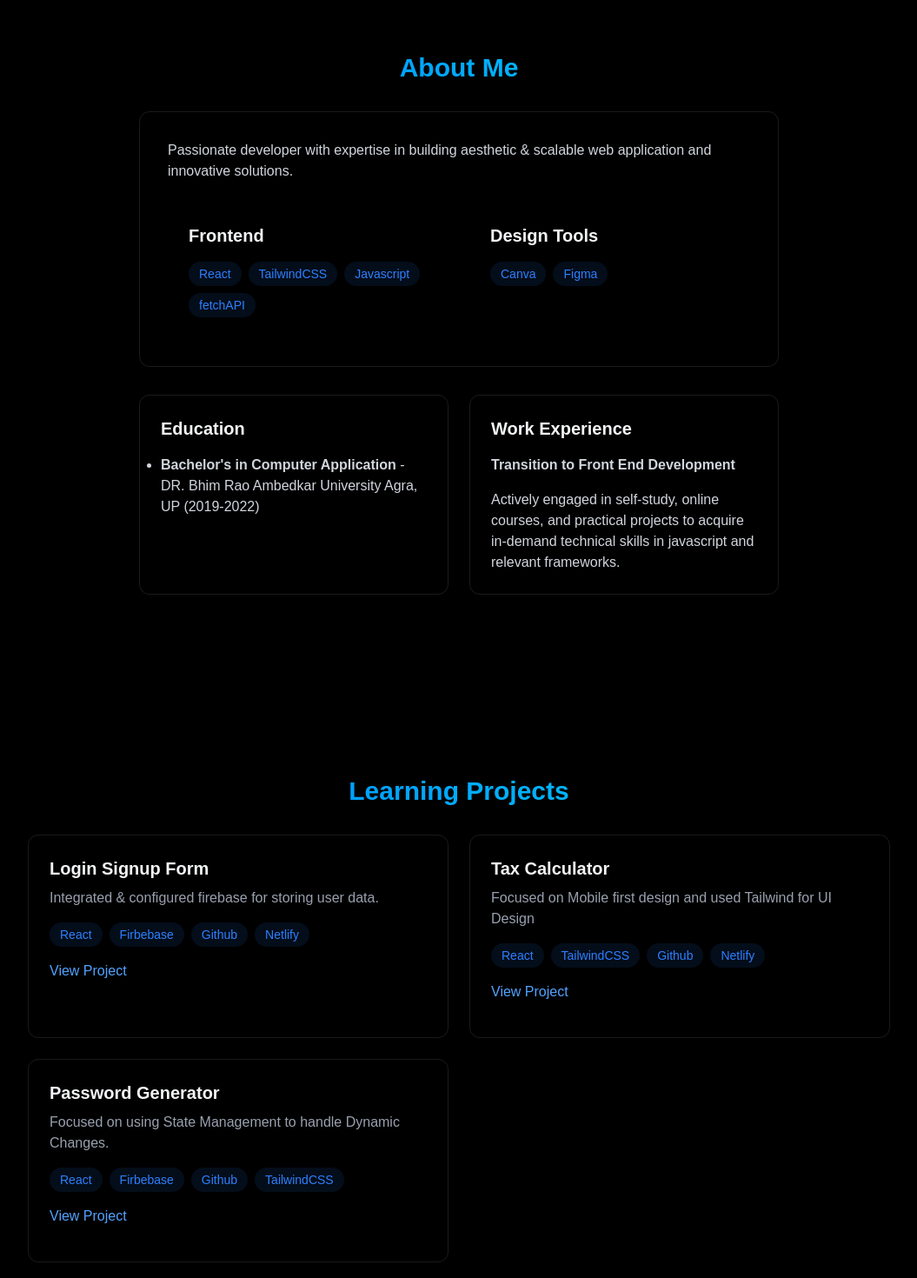
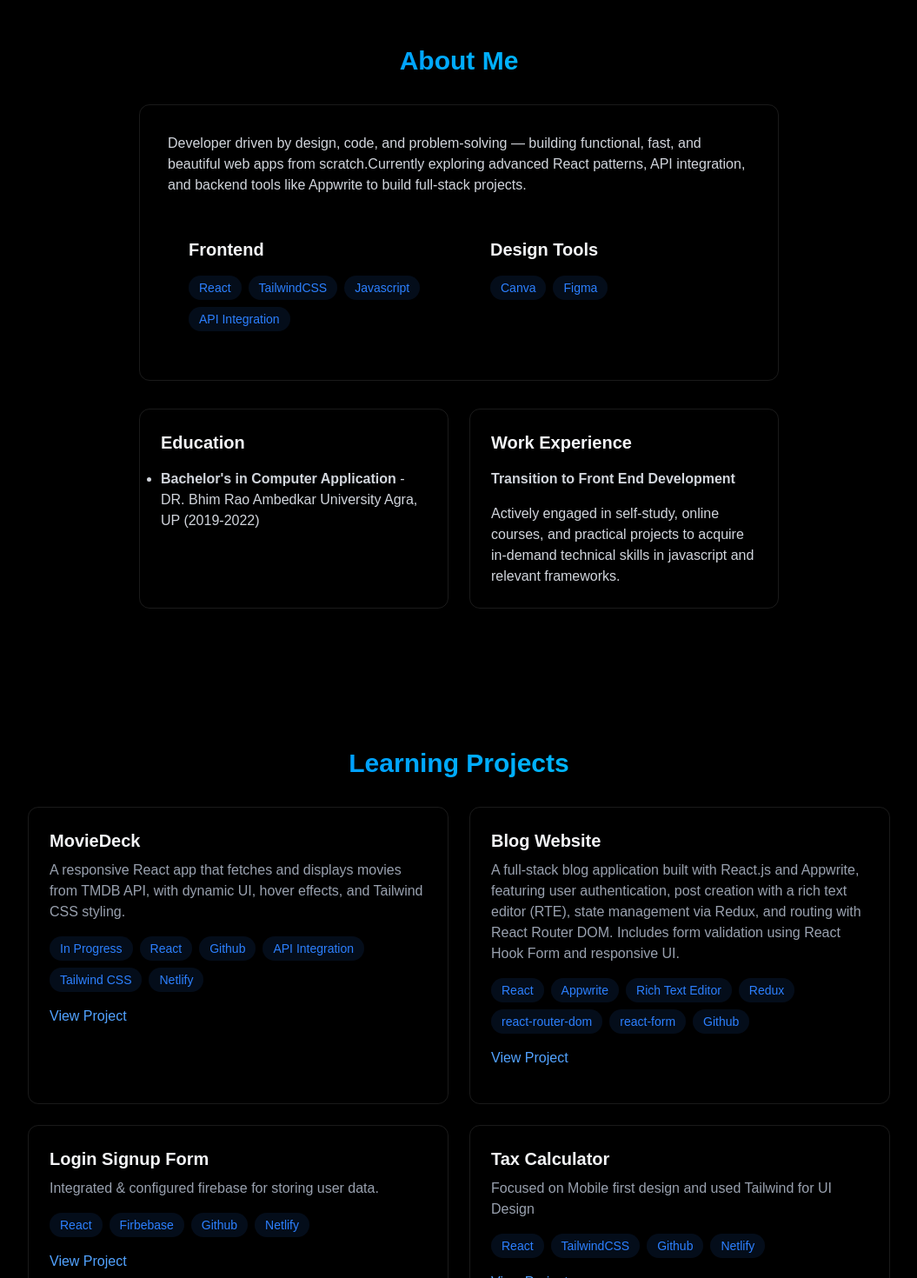
Before and after one commit to apeksha-rgb/react_portfolio, a React (Vite) app: page / in a window 1280 px wide. Shown: the part 828-2298 px from the top of the page at 87% size, without its empty margins (112-1167 px from the left). Built offline with nearby package versions, Linux system fonts and the light colour scheme.

Commit message:
updated Projects

```diff
--- a/src/components/sections/About.jsx
+++ b/src/components/sections/About.jsx
@@ -1,7 +1,7 @@
 import React from 'react'
 
 function About() {
-  const frontendSkills = ["React" ,"TailwindCSS" , "Javascript" , "fetchAPI"]
+  const frontendSkills = ["React" ,"TailwindCSS" , "Javascript" , "API Integration"]
   const designTool = ["Canva" , "Figma",]
   return (
     <section id="about" className='min-h-screen flex items-center justify-center py-20'>
@@ -10,7 +10,7 @@ function About() {
 
         <div className='rounded-xl p-8 border-white/10 border hover:-translate-y-1 transition-all'>
 
-          <p className='text-gray-300 mb-6'>Passionate developer with expertise in building aesthetic & scalable web application and innovative solutions.</p>
+          <p className='text-gray-300 mb-6'>Developer driven by design, code, and problem-solving — building functional, fast, and beautiful web apps from scratch.Currently exploring advanced React patterns, API integration, and backend tools like Appwrite to build full-stack projects.</p>
 
           <div className='grid grid-cols-1 md:grid-cols-2 gap-6'>
             <div className='rounded-xl p-6 hover:-translate-y-1 transition-all'>
--- a/src/components/sections/Home.jsx
+++ b/src/components/sections/Home.jsx
@@ -6,7 +6,7 @@ function Home() {
       <div className='text-center z-10 px-4'>
         <h1 className='text-5xl md:text-7xl font-bold mb-6 bg-gradient-to-r from-blue-500 to-cyan-400 bg-clip-text text-transparent leading-right'>Hi, I'm Apeksha Shakya</h1>
 
-        <p className='text-gray-400 text-lg mb-8 max-w-lg mx-auto'> An Aspiring Frontend Developer who loves crafting website design and logics using React. My goal is to build solutions that offers aesthetic design and better performance.</p>
+        <p className='text-gray-400 text-lg mb-8 max-w-lg mx-auto'> I’m an aspiring frontend developer who loves turning ideas into interactive, visually appealing websites using React.</p>
 
         <div className='flex justify-center space-x-4'>
           <a href='#project' className='bg-blue-500 text-white py-3 px-6 rounded font-medium transition relative overflow-hidden hover:-translate-y-0.5 hover:shadow-[0_0_15px_rgba[59,130,246,0.4]]'>View Projects</a>
--- a/src/components/sections/Project.jsx
+++ b/src/components/sections/Project.jsx
@@ -11,6 +11,33 @@ function Project() {
           Learning Projects
         </h2>
         <div className='grid grid-cols-1 md:grid-cols-2 gap-6'>
+          <div className='p-6 rounded-xl border border-white/10 hover:-translate-y-1 hover:border-blue-500/30 hover:shadow-[0_2x_8px_rgba(59,130,246,0.2)] transition'>
+            <h3 className='text-xl font-bold mb-2'>MovieDeck</h3>
+            <p className='text-gray-400 mb-4'>
+              A responsive React app that fetches and displays movies from TMDB API, with dynamic UI, hover effects, and Tailwind CSS styling.
+            </p>
+            <div className='flex  flex-wrap gap-2'>
+              {["In Progress","React", "Github","API Integration","Tailwind CSS", "Netlify"].map((tech,key) => (<span key={key} className='bg-blue-500/10 text-blue-500 py-1 px-3 rounded-full text-sm hover:bg-blue-500/20 hover:shadow-[0_2px_8px_rgba(59,130,246,0.1)] transition-all'> {tech}</span>))}
+
+            </div>
+            <div className='flex justify-between items-center'>
+              <a href='https://moviedack.netlify.app' className='text-blue-400 hover:text-blue-300 transition-colors my-4'>View Project </a>
+            </div>
+          </div>
+
+          <div className='p-6 rounded-xl border border-white/10 hover:-translate-y-1 hover:border-blue-500/30 hover:shadow-[0_2x_8px_rgba(59,130,246,0.2)] transition'>
+            <h3 className='text-xl font-bold mb-2'>Blog Website</h3>
+            <p className='text-gray-400 mb-4'>
+              A full-stack blog application built with React.js and Appwrite, featuring user authentication, post creation with a rich text editor (RTE), state management via Redux, and routing with React Router DOM. Includes form validation using React Hook Form and responsive UI.
+            </p>
+            <div className='flex  flex-wrap gap-2'>
+              {["React","Appwrite","Rich Text Editor","Redux","react-router-dom","react-form", "Github"].map((tech,key) => (<span key={key} className='bg-blue-500/10 text-blue-500 py-1 px-3 rounded-full text-sm hover:bg-blue-500/20 hover:shadow-[0_2px_8px_rgba(59,130,246,0.1)] transition-all'> {tech}</span>))}
+
+            </div>
+            <div className='flex justify-between items-center'>
+              <a href='https://github.com/apeksha-rgb/react_practice/tree/main/14megaBlog' className='text-blue-400 hover:text-blue-300 transition-colors my-4'>View Project </a>
+            </div>
+          </div>
 
           <div className='p-6 rounded-xl border border-white/10 hover:-translate-y-1 hover:border-blue-500/30 hover:shadow-[0_2x_8px_rgba(59,130,246,0.2)] transition'>
             <h3 className='text-xl font-bold mb-2'>Login Signup Form</h3>
```
